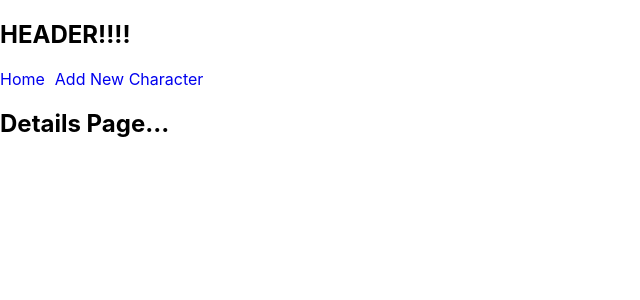
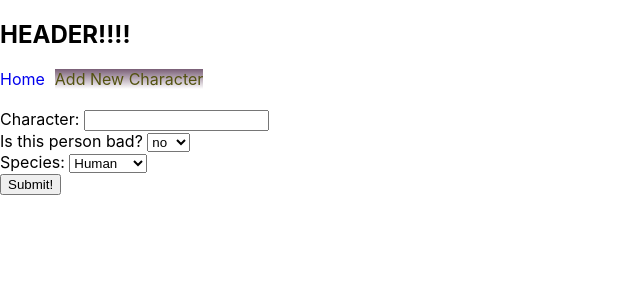
Before and after one commit to simonkaine/Lab-09-Front-End, a React (Create React App) app: page /createCharacter in a window 1280 px wide. Shown: the top 300 px of the page, without its empty margins (0-640 px from the left). Built offline with nearby package versions, Linux system fonts and the light colour scheme; no server answers.

Commit message:
Create page correctly updates.

```diff
--- a/src/App.js
+++ b/src/App.js
@@ -1,9 +1,10 @@
 import React, { Component } from 'react';
 import { BrowserRouter, Switch, Route } from 'react-router-dom'
+import CreateCharacter from './createCharacter';
 import CharactersList from './characterList';
 import CharacterDetails from './characterDetails';
 import Header from './header.js';
-import CreateCharacter from './createCharacter.js';
+
 import './frontEnd.css';
 
 class App extends Component {
--- a/src/characterDetails.js
+++ b/src/characterDetails.js
@@ -15,7 +15,7 @@ class CharacterDetails extends Component {
     getSpeciesId = () => {
         // get species id by mapping through speciesData, return it, use in handleclick
         const speciesObject = this.state.speciesData.find(
-            (nw) => nw.name === this.state.species
+            (breed) => breed.name === this.state.species
         );
         return speciesObject.id;
     }
--- a/src/createCharacter.js
+++ b/src/createCharacter.js
@@ -1,14 +1,81 @@
 import { Component } from 'react';
+import {createCharacters, getBreeds} from './fetch-utils';
 
-class CharacterDetails extends Component {
-    state = {  }
+class CreateCharacter extends Component {
+    state = { id: 0, name: '', bad: false, species: '' }
+
+    componentDidMount = async () => {
+        // leave out character GetCharacter and update
+        const speciesData = await getBreeds();
+        this.setState({ speciesData });
+    }
+
+    getSpeciesId = () => {
+        const speciesObject = this.state.speciesData.find(
+            (breed) => breed.name === this.state.species
+        );
+        return speciesObject.id;
+    }
+
+    handleClickEvent = async (e) => {
+        e.preventDefault()
+
+        console.log(this.state.id)
+        const newCharacterData = {
+            id: this.state.id,
+            name: this.state.name,
+            bad: this.state.bad,
+            species_id: this.getSpeciesId()
+        };
+        console.log(newCharacterData)
+        await createCharacters(newCharacterData);
+        this.props.history.push('/');
+    }
+
     render() {
         return (
             <>
-            <h1>Details Page...</h1>
+                <h1>{this.state.name}</h1>
+
+                <form>
+
+                    <div className="details-data">
+                        <label>Character: </label>
+                        <input onChange={(event) => {
+                            this.setState({ name: event.target.value});
+                        }} type="text" value={this.state.name}>
+                        </input>
+                    </div>
+
+                    <div className="details-data">
+                        <label>Is this person bad? </label>
+                        <select
+                                value={this.state.bad}
+                                onChange={ async (e) => {
+                                await this.setState({ bad: e.target.value });
+                            }}>
+                                <option value={true}>yes</option>
+                                <option value={false}>no</option>
+                        </select>
+                    </div>
+
+                    <div className="details-data">
+                        <label>Species: </label>
+                            <select onChange= { async (e) => {
+                                await this.setState({ species: e.target.value });
+                                }} value={this.state.species}>
+                                <option value="human">Human</option>
+                                <option value="plutonian">Plutonian</option>
+                                <option value="martian">Martian</option>
+                            </select>
+                    </div>
+
+                    <button onClick={this.handleClickEvent}>Submit!</button>
+
+                </form>
             </>
          );
     }
 }
 
-export default CharacterDetails;
+export default CreateCharacter;
--- a/src/fetch-utils.js
+++ b/src/fetch-utils.js
@@ -29,3 +29,15 @@ export const updateCharacter = async (charObject) => {
     const data = await resp.json();
     return data;
 };
+
+export const createCharacters = async (charObject) => {
+    const resp = await fetch(`${URL}/characters/`, {
+        method: 'POST',
+        headers: {
+            'Content-Type': 'application/json',
+        },
+        body: JSON.stringify(charObject),
+    });
+    const data = await resp.json();
+    return data;
+};
--- a/src/header.js
+++ b/src/header.js
@@ -11,7 +11,7 @@ class Header extends Component {
                 </div>
                 <div className="links-box">
                     <NavLink exact to="/" className="home-link">Home</NavLink>
-                    <NavLink to="/characters" className="main-page-link">Add New Character</NavLink>
+                    <NavLink to="/createCharacter" className="main-page-link">Add New Character</NavLink>
                 </div>
             </header>
          );
```
